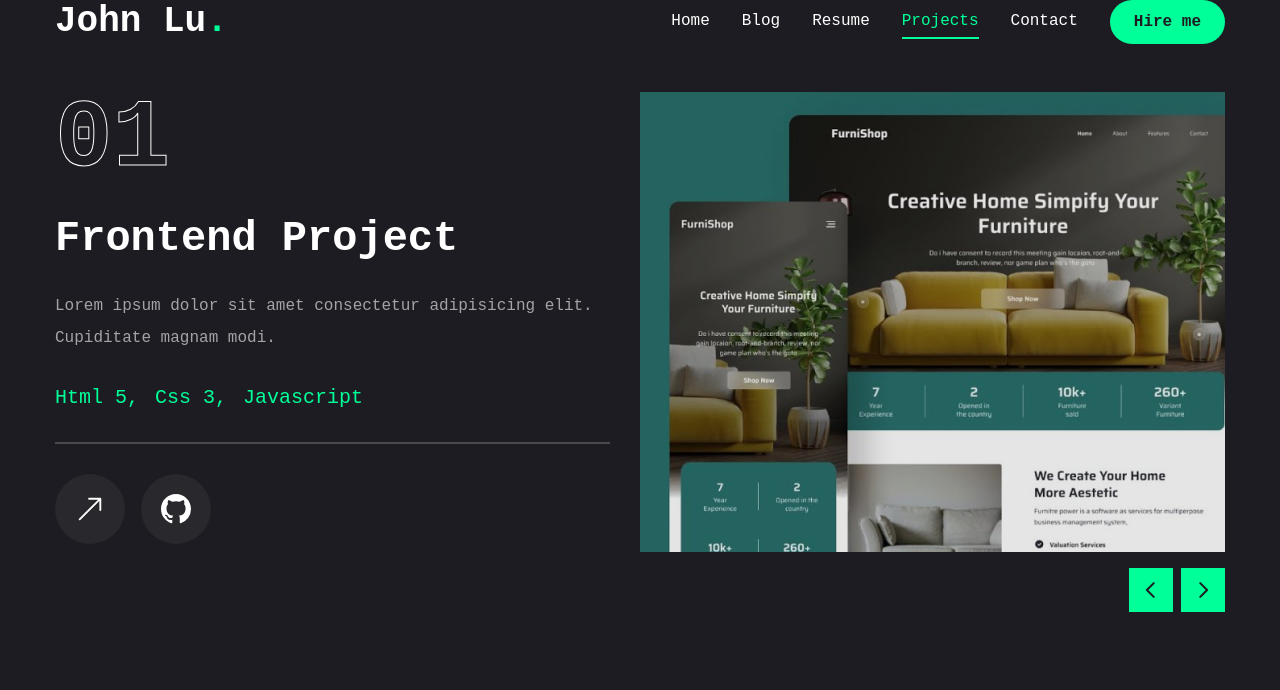
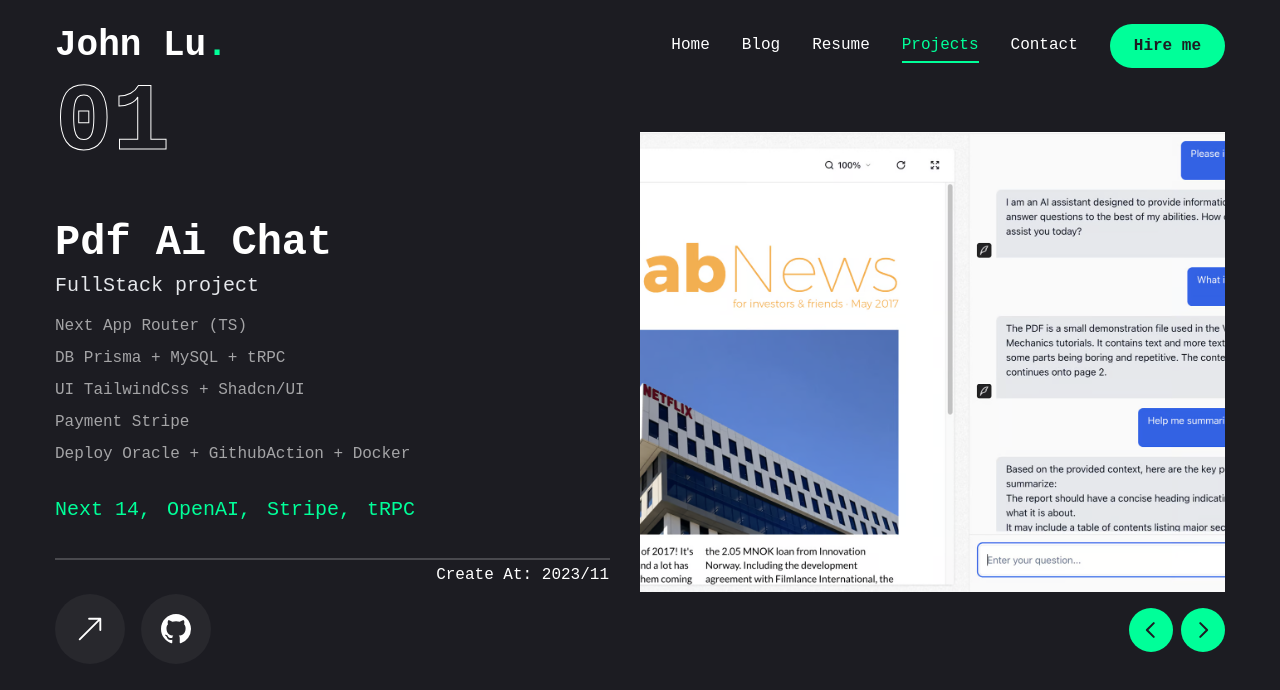
Before and after one commit to JiangShuuu/astro-portfolio, an Astro site: page /projects in a window 1280 px wide. Built offline with nearby package versions, Linux system fonts and the light colour scheme; Astro itself is replaced by a stand-in of ours; what @astrojs/starlight-tailwind would draw is missing.

Commit message:
upd project;

```diff
--- a/src/components/header/index.tsx
+++ b/src/components/header/index.tsx
@@ -27,7 +27,7 @@ const links = [
 
 const Header = () => {
   return (
-    <header className=" text-white ">
+    <header className=" text-white py-6">
       <div className="container mx-auto flex justify-between items-center">
         {/* logo */}
         <h1 className="text-4xl font-semibold">
--- a/src/components/pages/projects.tsx
+++ b/src/components/pages/projects.tsx
@@ -18,36 +18,76 @@ import WorkSliderBtns from "@/components/WorkSliderBtns";
 const projects = [
   {
     num: "01",
-    category: "frontend",
-    title: "project 1",
-    description:
-      "Lorem ipsum dolor sit amet consectetur adipisicing elit. Cupiditate magnam modi.",
-    stack: [{ name: "Html 5" }, { name: "Css 3" }, { name: "Javascript" }],
-    image: "/assets/projects/thumb1.png",
-    live: "",
-    github: "",
+    category: "FullStack",
+    title: "pdf ai chat",
+    description: [
+      "Next App Router (TS)",
+      "DB Prisma + MySQL + tRPC",
+      "UI TailwindCss + Shadcn/UI",
+      "Payment Stripe",
+      "Deploy Oracle + GithubAction + Docker",
+    ],
+    stack: [
+      { name: "Next 14" },
+      { name: "OpenAI" },
+      { name: "Stripe" },
+      { name: "tRPC" },
+    ],
+    image: "/assets/projects/pdf.png",
+    live: "https://pdfaisaas.jiangshuuu.com/",
+    github: "https://github.com/JiangShuuu/next-pdf-ai",
+    createAt: "2023/11",
   },
   {
     num: "02",
-    category: "fullstack",
-    title: "project 2",
-    description:
-      "Lorem ipsum dolor sit amet consectetur adipisicing elit. Cupiditate magnam modi.",
-    stack: [{ name: "Next.js" }, { name: "Tailwind.css" }, { name: "Node.js" }],
-    image: "/assets/projects/thumb2.png",
+    category: "Freelance",
+    title: "DIJIE STORE CASE",
+    description: [
+      "Nuxt3 (TS)",
+      "DB Prisma + MySQL",
+      "UI TailwindCss + Nuxt/UI",
+      "Payment 綠界ECPay",
+      "Deploy Oracle + Vercel",
+    ],
+    stack: [{ name: "Nuxt3" }, { name: "綠界ECPay" }, { name: "Vercel" }],
+    image: "/assets/projects/case-store.png",
     live: "",
     github: "",
+    createAt: "2023/10",
   },
   {
     num: "03",
-    category: "frontend",
-    title: "project 3",
-    description:
-      "Lorem ipsum dolor sit amet consectetur adipisicing elit. Cupiditate magnam modi.",
-    stack: [{ name: "Next.js" }, { name: "Tailwind.css" }],
-    image: "/assets/projects/thumb3.png",
-    live: "",
-    github: "",
+    category: "FullStack",
+    title: "Socket Video Chat Room",
+    description: [
+      "React 18",
+      "DB MongoDB",
+      "UI Styled-component",
+      "Socket.io Peer.js",
+      "Deploy Oracle + GithubAction + Docker",
+    ],
+    stack: [{ name: "Socket.js" }, { name: "MongoDB" }, { name: "WebRTC" }],
+    image: "/assets/projects/chat.png",
+    live: "https://profile1.jiangshuuu.com/",
+    github: "https://github.com/JiangShuuu/socket-chat",
+    createAt: "2022/11",
+  },
+  {
+    num: "04",
+    category: "FullStack",
+    title: "E-commerce",
+    description: [
+      "Vue3",
+      "UI TailwindCss + Element Plus",
+      "Express + MySQL",
+      "Socket.io Peer.js",
+      "Deploy Oracle + GithubAction + Docker + Rendertron",
+    ],
+    stack: [{ name: "Express" }, { name: "Sequelize" }, { name: "Rendertron" }],
+    image: "/assets/projects/full-store.png",
+    live: "https://profile.jiangshuuu.com/",
+    github: "https://github.com/JiangShuuu/vue3-clothingStore-ts",
+    createAt: "2022/09",
   },
 ];
 
@@ -68,43 +108,64 @@ const Work = () => {
         opacity: 1,
         transition: { delay: 0, duration: 0.4, ease: "easeIn" },
       }}
-      className="min-h-[80vh] flex flex-col justify-center py-12 xl:px-0"
+      className="min-h-[80vh] flex flex-col justify-center xl:px-0 py-10"
     >
       <div className="container mx-auto">
         <div className="flex flex-col xl:flex-row xl:gap-[30px]">
-          <div className="w-full xl:w-[50%] xl:h-[460px] flex flex-col xl:justify-between order-2 xl:order-none">
-            <div className="flex flex-col gap-[30px] h-[50%]">
+          <div className="w-full xl:w-[50%] flex flex-col xl:justify-between order-2 xl:order-none">
+            <div className="flex flex-col gap-[10px] h-[50%] xl:-mt-14">
               {/* outline num */}
-              <div className="text-8xl leading-none font-extrabold text-transparent text-outline">
+              <div className="text-8xl leading-none font-extrabold text-transparent text-outline mb-10">
                 {project.num}
               </div>
               {/* project category */}
-              <h2 className="text-[42px] font-bold leading-none text-white group-hover:text-accent transition-all duration-500 capitalize">
+              <div>
+                <h2 className="text-[42px] my-0 font-bold leading-none text-white group-hover:text-accent transition-all duration-500 capitalize">
+                  {project.title}
+                </h2>
+                <p className="text-xl text-gray-200 mt-2">
                   {project.category} project
-              </h2>
+                </p>
+              </div>
               {/* project description */}
-              <p className="text-white/60">{project.description}</p>
-              {/* stack */}
-              <ul className="flex gap-4">
-                {project.stack.map((item, index) => {
+              <ul className="mb-4 mt-0">
+                {project.description.map((item, index) => {
                   return (
-                    <li key={index} className="text-xl text-accent">
-                      {item.name}
-                      {/* remove the last comma */}
-                      {index !== project.stack.length - 1 && ","}
+                    <li key={index} className="text-white/60 my-0">
+                      {item}
                     </li>
                   );
                 })}
               </ul>
+              {/* stack */}
+              <div className="flex gap-4">
+                {project.stack.map((item, index) => {
+                  return (
+                    <p
+                      key={index}
+                      className="text-xl text-accent my-0 list-none list-inside"
+                    >
+                      {item.name}
+                      {/* remove the last comma */}
+                      {index !== project.stack.length - 1 && ","}
+                    </p>
+                  );
+                })}
+              </div>
               {/* border */}
-              <div className="border border-white/20"></div>
+              <div className="border relative border-white/20 my-6">
+                <p className="absolute top-0 right-0 text-white">
+                  Create At: {project.createAt}
+                </p>
+              </div>
               {/* buttons */}
               <div className="flex items-center gap-4">
                 {/* live project button */}
-                <a href={project.live}>
+                {project.live && (
+                  <a href={project.live} target="_blank">
                     <TooltipProvider delayDuration={100}>
                       <Tooltip>
-                      <TooltipTrigger className="w-[70px] h-[70px] rounded-full bg-white/5 flex justify-center items-center group">
+                        <TooltipTrigger className="w-[70px] cursor-pointer h-[70px]  rounded-full bg-white/5 flex justify-center items-center group">
                           <BsArrowUpRight className="text-white text-3xl group-hover:text-accent" />
                         </TooltipTrigger>
                         <TooltipContent>
@@ -113,11 +174,13 @@ const Work = () => {
                       </Tooltip>
                     </TooltipProvider>
                   </a>
+                )}
                 {/* github project button */}
-                <a href={project.github}>
+                {project.github && (
+                  <a href={project.github} target="_blank">
                     <TooltipProvider delayDuration={100}>
                       <Tooltip>
-                      <TooltipTrigger className="w-[70px] h-[70px] rounded-full bg-white/5 flex justify-center items-center group">
+                        <TooltipTrigger className="w-[70px] cursor-pointer h-[70px] rounded-full bg-white/5 flex justify-center items-center group">
                           <BsGithub className="text-white text-3xl group-hover:text-accent" />
                         </TooltipTrigger>
                         <TooltipContent>
@@ -126,6 +189,7 @@ const Work = () => {
                       </Tooltip>
                     </TooltipProvider>
                   </a>
+                )}
               </div>
             </div>
           </div>
@@ -141,7 +205,7 @@ const Work = () => {
                   <SwiperSlide key={index} className="w-full">
                     <div className="h-[460px] relative group flex justify-center items-center bg-pink-50/20">
                       {/* overlay */}
-                      <div className="absolute top-0 bottom-0 w-full h-full bg-black/10 z-10"></div>
+                      <div className="absolute top-0 bottom-0 w-full h-full z-10"></div>
                       {/* image */}
                       <div className="relative w-full h-full">
                         <img
@@ -156,8 +220,8 @@ const Work = () => {
               })}
               {/* slider buttons */}
               <WorkSliderBtns
-                containerStyles="flex gap-2 absolute right-0 bottom-[calc(50%_-_22px)] xl:bottom-0 z-20 w-full justify-between xl:w-max xl:justify-none"
-                btnStyles="bg-accent hover:bg-accent-hover text-primary text-[22px] w-[44px] h-[44px] flex justify-center items-center transition-all"
+                containerStyles="flex  gap-2 absolute right-0 bottom-[calc(50%_-_22px)] xl:bottom-0 z-20 w-full justify-between xl:w-max xl:justify-none"
+                btnStyles="bg-accent rounded-full cursor-pointer hover:bg-accent-hover text-primary text-[22px] w-[44px] h-[44px] flex justify-center items-center transition-all"
               />
             </Swiper>
           </div>
--- a/src/styles/blog.css
+++ b/src/styles/blog.css
@@ -16,7 +16,7 @@
     --sl-color-gray-5: #303c2d;
     --sl-color-gray-6: #1f2a1c;
     --sl-color-black: #151a13;
-    --sl-content-width: 80rem;
+    --sl-content-width: 55rem;
   }
   /* Light mode colors. */
   :root[data-theme="light"] {
@@ -32,6 +32,11 @@
     --sl-color-gray-6: #eaf0e8;
     --sl-color-gray-7: #f4f7f3;
     --sl-color-black: #ffffff;
-    --sl-content-width: 80rem;
+  }
+
+  @media (min-width: 1550px) {
+    :root {
+      --sl-content-width: 80rem;
+    }
   }
 }
--- a/src/styles/index.css
+++ b/src/styles/index.css
@@ -64,13 +64,13 @@
     @apply font-mono bg-primary text-white leading-loose;
   }
   .h1 {
-    @apply text-[48px] xl:text-[80px] leading-[1.1] font-semibold;
+    @apply text-[48px] xl:text-[80px] leading-[1.1] font-semibold my-0;
   }
   .h2 {
-    @apply text-[36px] xl:text-[48px] leading-[1.1] font-semibold;
+    @apply text-[36px] xl:text-[48px] leading-[1.1] font-semibold my-0;
   }
   .h3 {
-    @apply text-[20px] xl:text-[24px] leading-[1.1] font-semibold;
+    @apply text-[20px] xl:text-[24px] leading-[1.1] font-semibold my-0;
   }
   .text-outline {
     -webkit-text-stroke: 1px #ffffff;
@@ -83,4 +83,14 @@
   a {
     @apply no-underline text-white hover:text-accent;
   }
+
+  h1,
+  h2,
+  h3,
+  h4,
+  h5,
+  h6,
+  p {
+    @apply my-0;
+  }
 }
```
Also changed, not shown: src/components/pages/resume.tsx (+18 -16 lines), public/assets/projects/case-store.png (added), public/assets/projects/chat.png (added), public/assets/projects/full-store.png (added), public/assets/projects/pdf.png (added), public/assets/projects/thumb1.png (deleted), public/assets/projects/thumb2.png (deleted), public/assets/projects/thumb3.png (deleted). Lines whose indentation alone changed are shown as unchanged.
